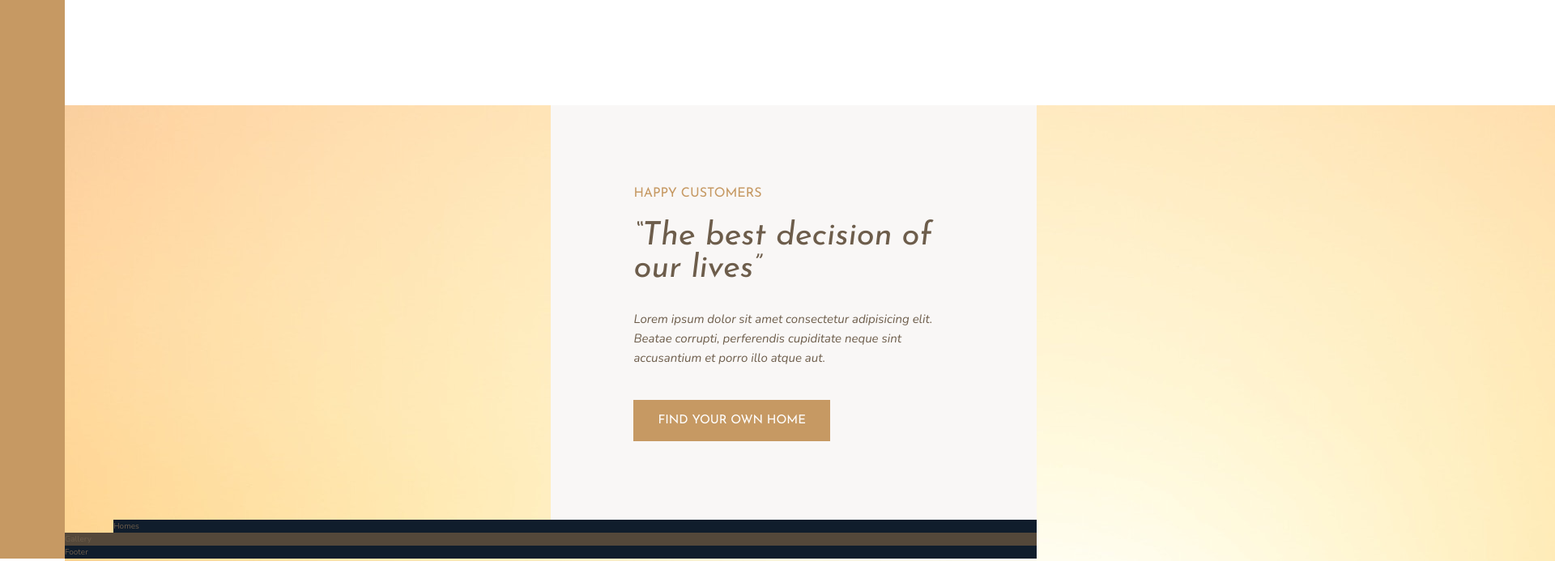
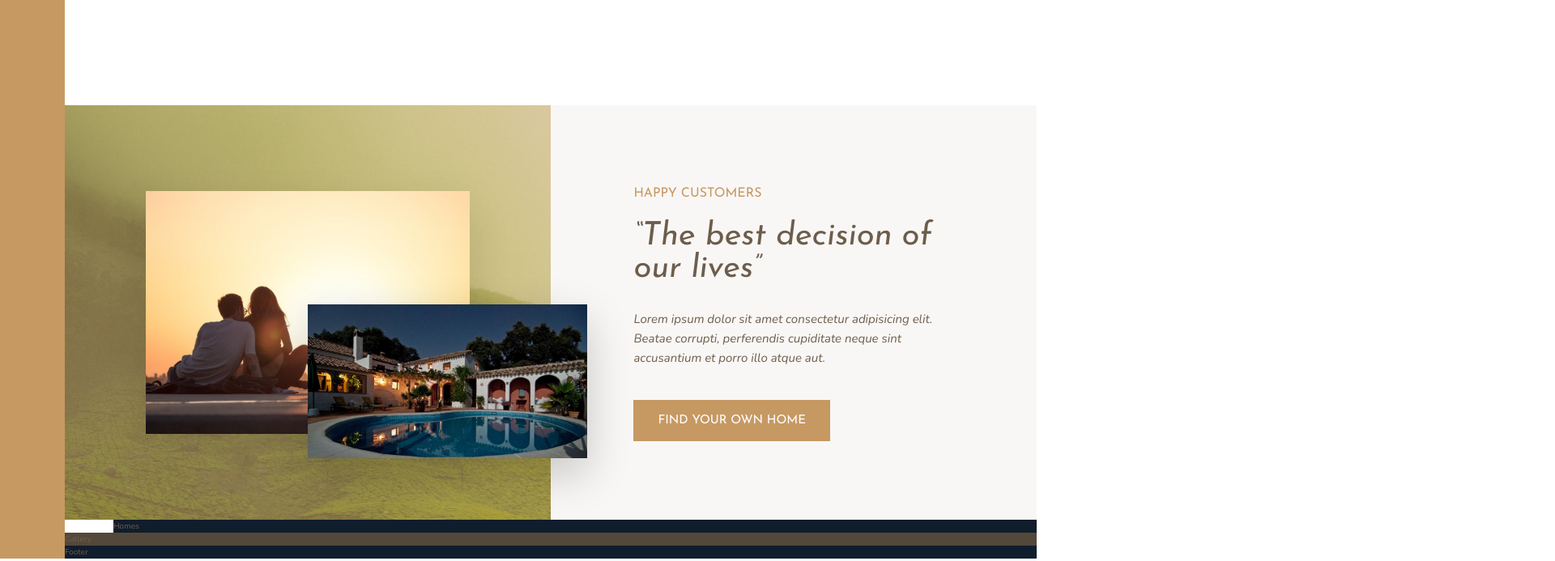
Before and after one commit to JaiminR28/Nexter-landing-page, a website: page index.html in a window 1280 px wide. Shown: the part 1260-1953 px from the top of the page at 81% size, 1920 px wide, since content can reach past the window. Drawn offline with nearby package versions, Linux system fonts and the light colour scheme.

Commit message:
story section complete

```diff
--- a/index.html
+++ b/index.html
@@ -109,7 +109,7 @@
 				alt="Couple with new house"
 				class="story__img--1"
 			/>
-			<img src="img/story-2.jpeg" alt="New house" class="story__img--1" />
+			<img src="img/story-2.jpeg" alt="New house" class="story__img--2" />
 		</div>
 
 		<div class="story__content">
--- a/sass/_story.scss
+++ b/sass/_story.scss
@@ -2,8 +2,31 @@
 	&__pictures {
 		background-color: $color-primary;
 		grid-column: full-start / col-end 4;
+		background-image: linear-gradient(
+				rgba($color-primary, 0.5),
+				rgba($color-primary, 0.5)
+			),
+			url("../img/back.jpg");
 
 		display: grid;
+		grid-template-rows: repeat(6, 1fr);
+		grid-template-columns: repeat(6, 1fr);
+		align-items: center;
+	}
+
+	&__img--1 {
+		width: 100%;
+		grid-row: 2 / 6;
+		grid-column: 2 / 6;
+		box-shadow: 0 2rem 5rem rgba(#000, 0.1);
+	}
+
+	&__img--2 {
+		width: 115%;
+		grid-row: 4/6;
+		grid-column: 4 / 7;
+		z-index: 3;
+		box-shadow: 0 2rem 5rem rgba(#000, 0.2);
 	}
 
 	&__content {
```
Also changed, not shown: css/style.css.
